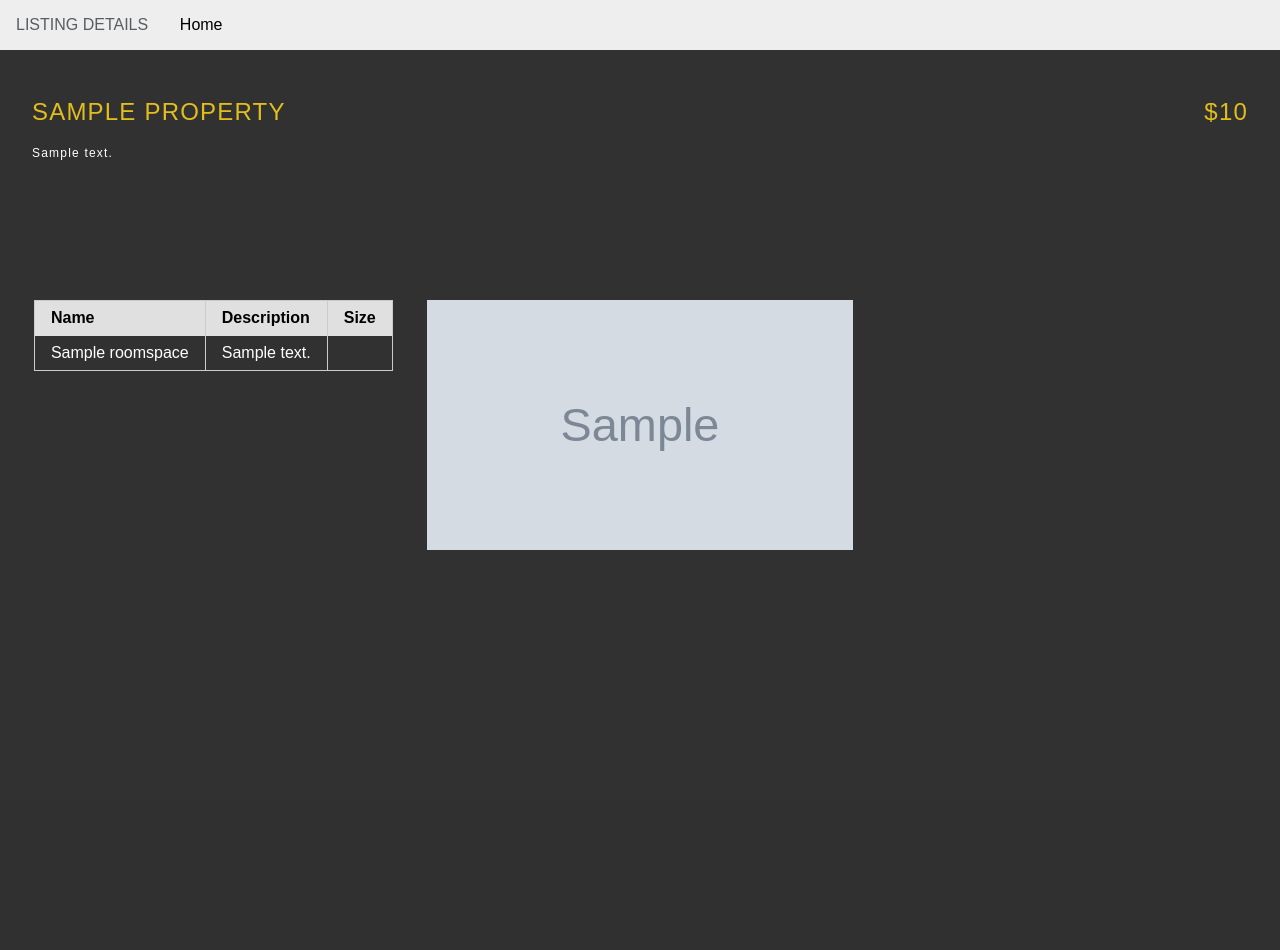
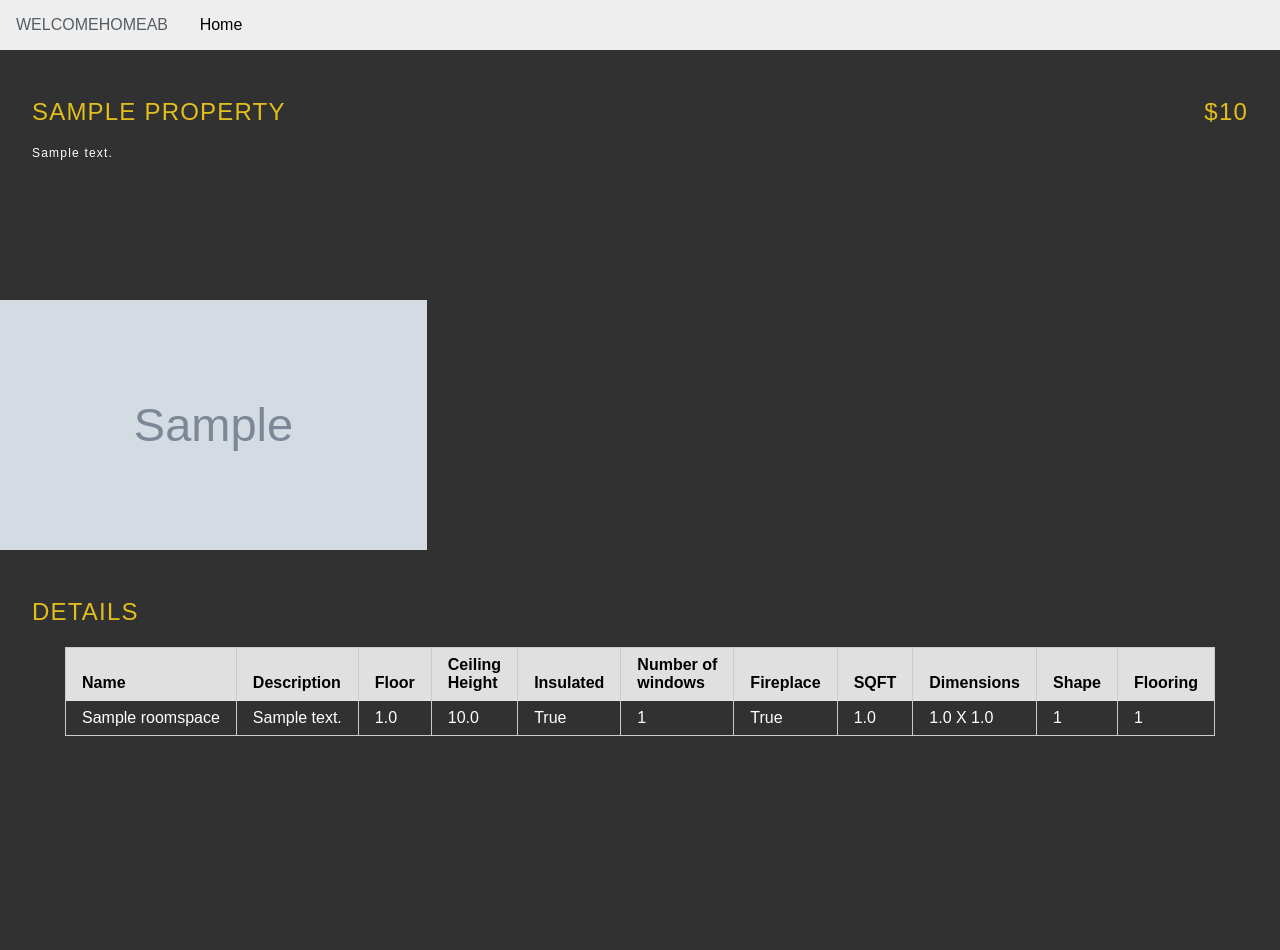
Before and after one commit to savithcj/HouseListingAB, a Django app: page /1/ in a window 1280 px wide. Before the commit the page ends 550 px from the top, so only its background shows below. Run offline with Django 3.2, Linux system fonts and the light colour scheme; tables that the repository leaves empty hold one stand-in row (values such as "Sample post"); grey boxes marked "Sample" are stand-in pictures; some libraries are stand-ins or nearby versions.

Commit message:
more work on styling

```diff
--- a/website/welcomehome/global_listing/static/global_listing/global-listing.css
+++ b/website/welcomehome/global_listing/static/global_listing/global-listing.css
@@ -40,7 +40,7 @@ h3 {
 }
 
 .sidebar {
-    background: rgb(61, 79, 93);
+    background: rgb(49, 49, 49);
     color: #fff;
 }
 
--- a/website/welcomehome/global_listing/static/global_listing/listing_detail.css
+++ b/website/welcomehome/global_listing/static/global_listing/listing_detail.css
@@ -73,6 +73,7 @@ h1,h2,h3,h4,h5,h6 {
         }
 
 .text-box {
+    height: 250px;
     overflow: auto;
     background: rgb(49, 49, 49); /* bluish grey */
     color: #fff; /* steel blue */
@@ -93,6 +94,13 @@ h1,h2,h3,h4,h5,h6 {
         letter-spacing: 0.1em;
         font-size: 12px;
     }
+
+.table-box{
+    height: 400px;
+    overflow: auto;
+    background: rgb(49, 49, 49);
+    color: #fff;
+}
 
 .form-box {
     text-align: center;
--- a/website/welcomehome/global_listing/templates/global_listing/listing_detail.html
+++ b/website/welcomehome/global_listing/templates/global_listing/listing_detail.html
@@ -27,12 +27,10 @@
 </head>
 
 <body>
-
-
     <div>
         <div class="header">
             <div class="pure-menu pure-menu-horizontal">
-                <a class="pure-menu-heading" href="">Listing Details</a>
+                <a class="pure-menu-heading" href="{% url 'home' %}">WelcomeHomeAB</a>
 
                 <ul class="pure-menu-list">
                     <li class="pure-menu-item pure-menu-selected"><a href="{% url 'home' %}" class="pure-menu-link">Home</a></li>
@@ -45,7 +43,6 @@
         <!-- this div contains all the info about a posting -->
         <div class="pure-g">
 
-
             <!-- Displaying title, description and price of the property -->
             <div class="text-box pure-u-1 pure-u-md-1 pure-u-lg-1">
                 <div class="l-box">
@@ -57,26 +54,6 @@
                 </div>
             </div>
 
-            <!-- Displaying a table containing room information -->
-            <div class="text-box pure-u-1 pure-u-md-1-2 pure-u-lg-1-3">
-                <table class="pure-table">
-                        <thead>
-                            <tr>
-                                <th>Name</th>
-                                <th>Description</th>
-                                <th>Size</th>
-                            </tr>
-                        </thead>
-                        {% for rs in object.room_space.all %}
-                            <tbody>
-                                <td>{{rs.name}}</td>
-                                <td>{{rs.description}}</td>
-                                <td>{{rs.size}}</td>
-                            </tbody>
-                        {% endfor %}
-                </table>
-            </div>
-
             <!-- displaying all images assosicated with  a posting -->
             {% for rs in object.image_paths %}
                 <div class="photo-box pure-u-1 pure-u-md-1-2 pure-u-lg-1-3">
@@ -84,13 +61,47 @@
                 </div>
             {% endfor %}
 
-
-
+            <!-- Displaying a table containing room information -->
+            <div class="table-box pure-u-1 pure-u-md-1 pure-u-lg-1">
+                <div class="l-box">
+                    <h1 class="text-box-head">
+                        Details
+                    </h1>
+                    <table class="pure-table">
+                            <thead>
+                                <tr>
+                                    <th>Name</th>
+                                    <th>Description</th>
+                                    <th>Floor</th>
+                                    <th>Ceiling<br>Height</th>
+                                    <th>Insulated</th>
+                                    <th>Number of<br>windows</th>
+                                    <th>Fireplace</th>
+                                    <th>SQFT</th>
+                                    <th>Dimensions</th>
+                                    <th>Shape</th>
+                                    <th>Flooring</th>
+                                </tr>
+                            </thead>
+                            {% for rs in object.room_space.all %}
+                                <tbody>
+                                    <td>{{rs.name}}</td>
+                                    <td>{{rs.description}}</td>
+                                    <td>{{rs.floor_level}}</td>
+                                    <td>{{rs.ceiling_heights}}</td>
+                                    <td>{{rs.is_insulated}}</td>
+                                    <td>{{rs.num_of_windows}}</td>
+                                    <td>{{rs.fireplace}}</td>
+                                    <td>{{rs.sqft}}</td>
+                                    <td>{{rs.dimA}} X {{rs.dimB}}</td>
+                                    <td>{{rs.shape}}</td>
+                                    <td>{{rs.flooring}}</td>
+                                </tbody>
+                            {% endfor %}
+                    </table>
+                </div>
+            </div>
         </div>
-
-
-
     </div>
-
 </body>
 </html>
```
